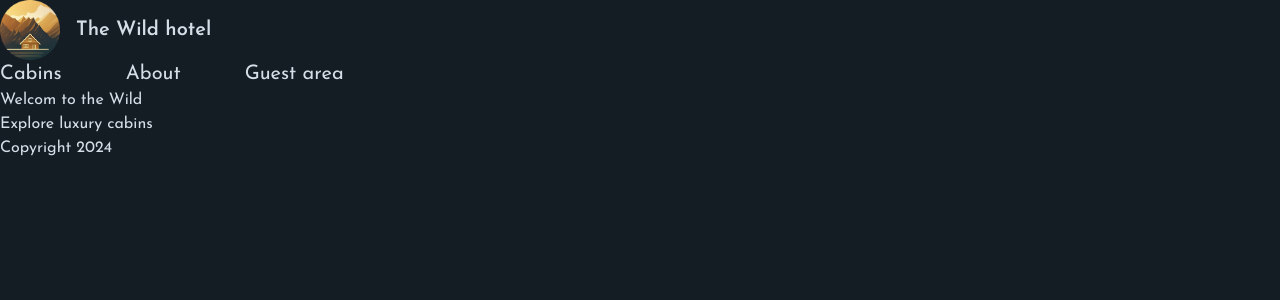
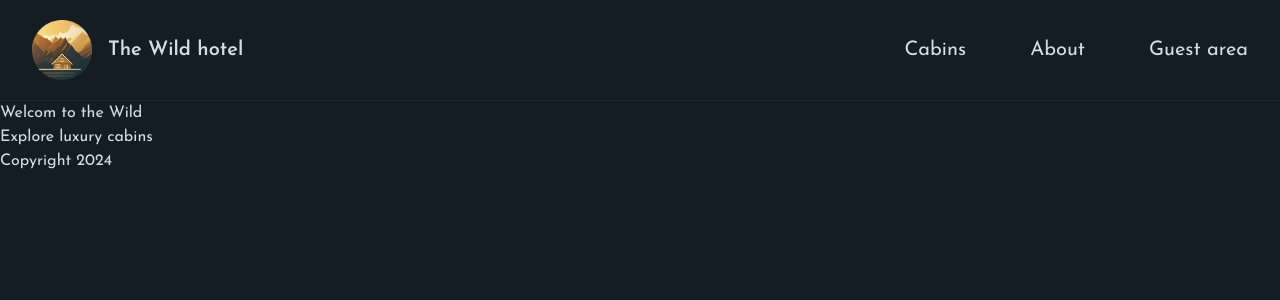
Before and after one commit to CanseFr/Wild-Hotel, a Next.js app: page / in a window 1280 px wide. Shown: the top 300 px of the page. Built offline with nearby package versions, Linux system fonts and the light colour scheme.

Commit message:
:recycle: Upgrade nav bar with a header

```diff
--- /dev/null
+++ b/app/_components/Header.tsx
@@ -0,0 +1,15 @@
+import Navigation from '@/app/_components/Navigation';
+import Logo from '@/app/_components/Logo';
+
+function Header() {
+    return (
+        <header className='border-b border-primary-900 px-8 py-5'>
+            <div className='flex justify-between items-center max-w-7xl mx-auto'>
+                <Logo />
+                <Navigation />
+            </div>
+        </header>
+    );
+}
+
+export default Header;
--- a/app/layout.tsx
+++ b/app/layout.tsx
@@ -1,8 +1,6 @@
-import Navigation from "@/app/_components/Navigation";
-import Logo from "@/app/_components/Logo";
-
 import {Josefin_Sans} from "next/font/google";
 import "@/app/_styles/globals.css"
+import Header from "@/app/_components/Header";
 
 const josefin = Josefin_Sans({
     subsets: ['latin'],
@@ -21,10 +19,7 @@ export default function RootLayout({children}: { children: React.ReactNode }) {
     return (
         <html lang="en">
         <body className={`${josefin.className} bg-primary-950 text-primary-100 min-h-screen`}>
-        <header>
-            <Logo/>
-            <Navigation/>
-        </header>
+        <Header/>
 
         <main>{children}</main>
         <footer>Copyright 2024</footer>
@@ -32,18 +27,3 @@ export default function RootLayout({children}: { children: React.ReactNode }) {
         </html>
     )
 }
-
-
-
-
-// console.log(josefin);
-// {
-//     style: {
-//         fontFamily: "'Josefin Sans', 'Josefin Sans Fallback'",
-//             fontStyle: 'normal'
-//     },
-//     className: '__className_2ad2c0' // ici
-// }
-
-
-// Nous permet de connaitre la classNae que l'on souhaite utiliser si jamais on ne sait pas ou le trouver
```
